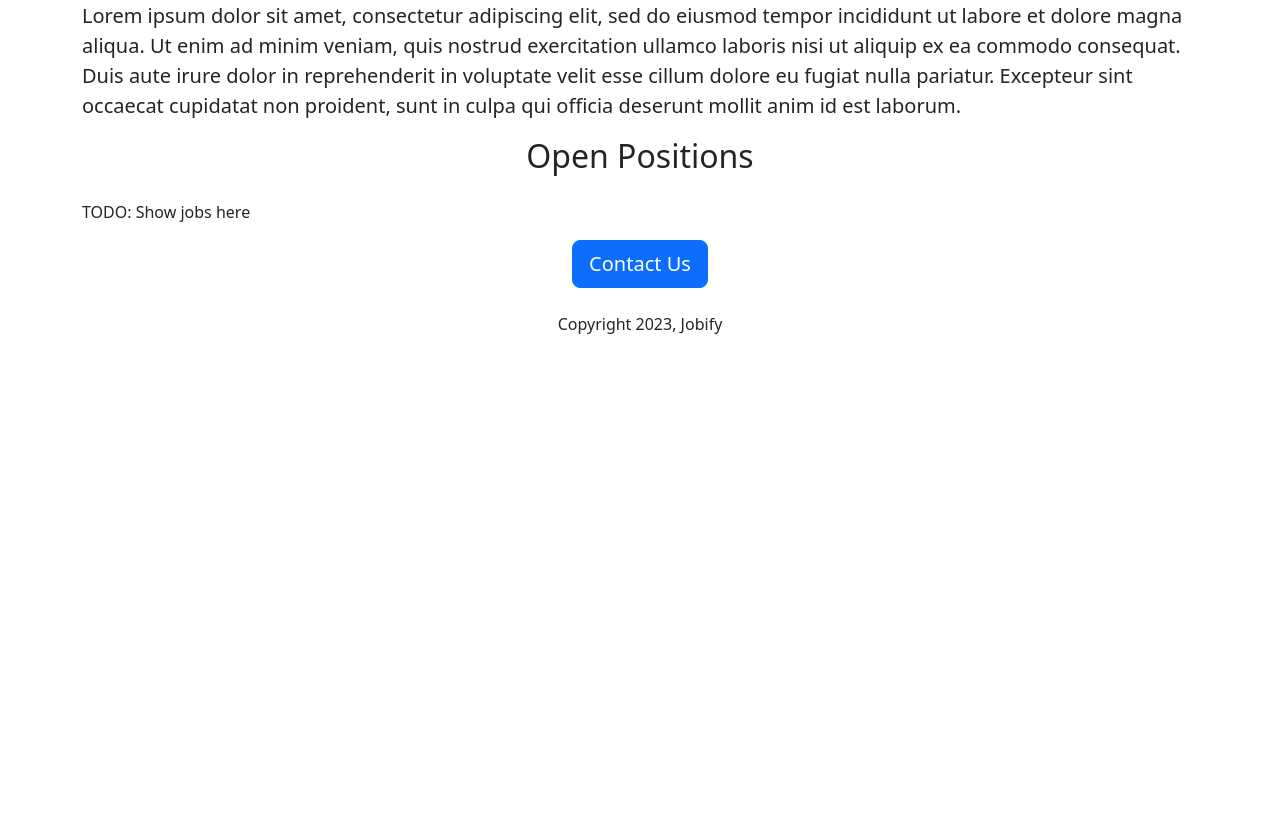
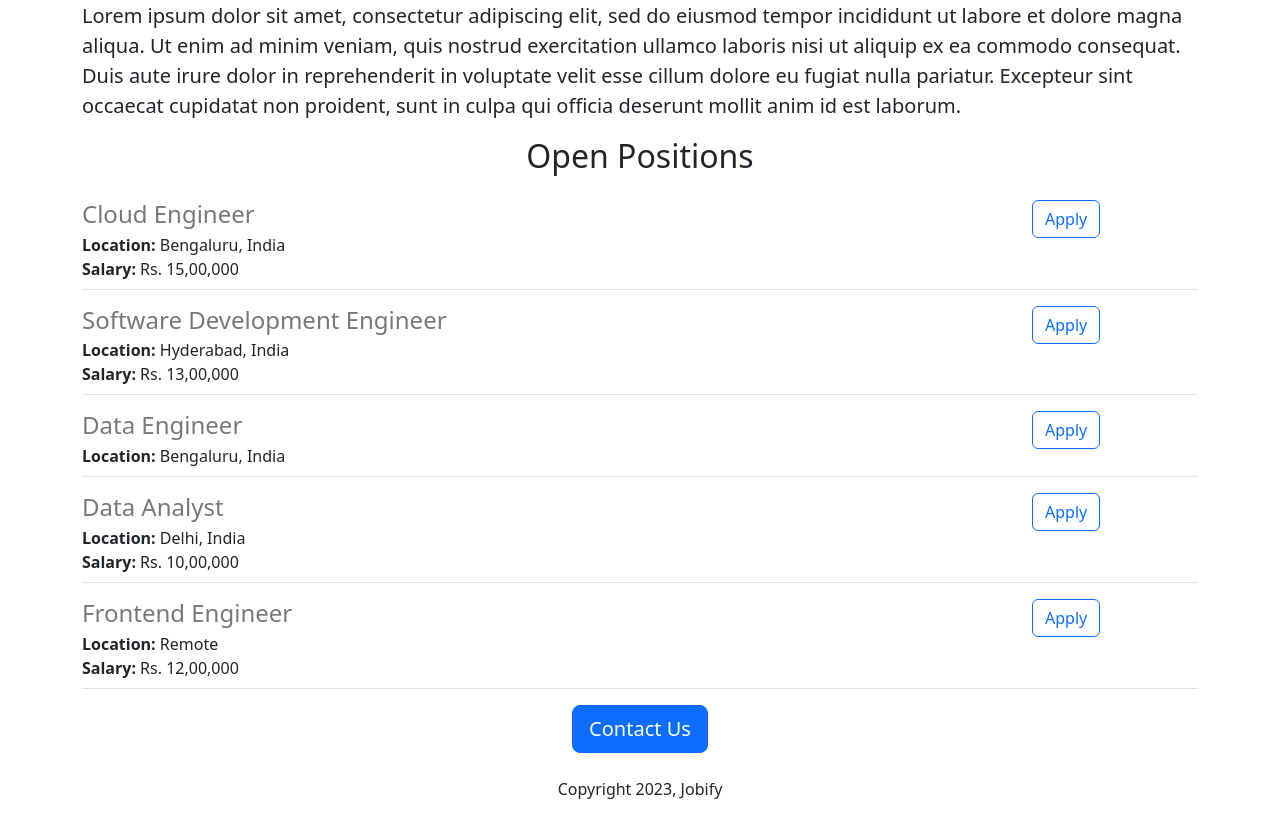
Before and after one commit to Sankalpjadhav/Jobify, a Flask app: page / in a window 1280 px wide. Shown: the part 525-1342 px from the top of the page. Before the commit the page ends 859 px from the top, so only its background shows below. Run offline with Flask 3, Linux system fonts and the light colour scheme.

Commit message:
Added dynamic data and API route

```diff
--- a/app.py
+++ b/app.py
@@ -1,12 +1,41 @@
-from flask import Flask, render_template
+from flask import Flask, render_template, jsonify
 
 app = Flask(__name__)
+
+JOBS = [{
+    'id': 1,
+    'title': 'Cloud Engineer',
+    'location': 'Bengaluru, India',
+    'salary': 'Rs. 15,00,000'
+}, {
+    'id': 2,
+    'title': 'Software Development Engineer',
+    'location': 'Hyderabad, India',
+    'salary': 'Rs. 13,00,000'
+}, {
+    'id': 3,
+    'title': 'Data Engineer',
+    'location': 'Bengaluru, India'
+}, {
+    'id': 4,
+    'title': 'Data Analyst',
+    'location': 'Delhi, India',
+    'salary': 'Rs. 10,00,000'
+}, {
+    'id': 5,
+    'title': 'Frontend Engineer',
+    'location': 'Remote',
+    'salary': 'Rs. 12,00,000'
+}]
 
 
 @app.route("/")
 def hello_world():
-  return render_template('home.html')
+  return render_template('home.html', jobs=JOBS, company_name='Jobify')
 
+@app.route("/api/jobs")
+def list_jobs():
+  return jsonify(JOBS)
 
 if __name__ == "__main__":
   app.run(host='0.0.0.0', debug=True)
--- a/templates/home.html
+++ b/templates/home.html
@@ -15,14 +15,18 @@
   </head>
   <body>
     <div class="container">
-      <h1 class="text-center mt-4 mb-4">Jobify</h1>
+      <h1 class="text-center mt-4 mb-4">{{company_name}}</h1>
       <img class="img-fluid" id="banner" src="https://jobify--sanky43jadhav.repl.co/static/banner.jpg" alt="Do Something Great">
       <h2 class="text-center mt-2 mb-4">About Jobify</h2>
       <p class="lead">
         Lorem ipsum dolor sit amet, consectetur adipiscing elit, sed do eiusmod tempor incididunt ut labore et dolore magna aliqua. Ut enim ad minim veniam, quis nostrud exercitation ullamco laboris nisi ut aliquip ex ea commodo consequat. Duis aute irure dolor in reprehenderit in voluptate velit esse cillum dolore eu fugiat nulla pariatur. Excepteur sint occaecat cupidatat non proident, sunt in culpa qui officia deserunt mollit anim id est laborum.
       </p>
       <h2 class="text-center mt-2 mb-4">Open Positions</h2>
-      <p>TODO: Show jobs here</p>
+      <div>
+        {% for job in jobs %}
+          {% include 'jobitem.html' %}
+        {% endfor %}
+      </div>
       <div class="text-center">
         <button class="btn btn-primary btn-lg">Contact Us</button>
         <p class="mt-4"> Copyright 2023, Jobify</p>
--- /dev/null
+++ b/templates/jobitem.html
@@ -0,0 +1,18 @@
+<div class="border-bottom" style="margin-bottom: 16px; padding-bottom: 8px;">
+  <div class="row">
+    <div class="col-10">
+      <h4 style="color: rgb(120, 120, 120); margin-bottom: 4px;">{{job['title']}}</h4>
+      <div>
+        <b>Location:</b> {{job['location']}}
+      </div>
+      {% if 'salary' in job %}
+      <div>
+        <b>Salary:</b> {{job['salary']}}
+      </div>
+      {% endif %}
+    </div>
+    <div class="col-2">
+      <button type="button" class="btn btn-outline-primary">Apply</button>
+    </div>
+  </div>
+</div>
```
